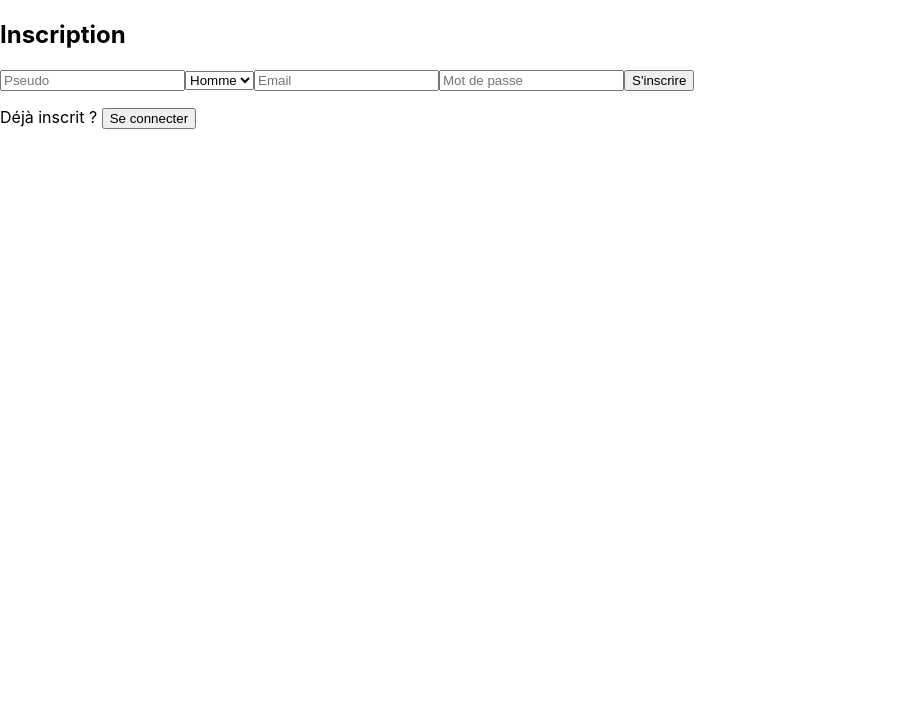
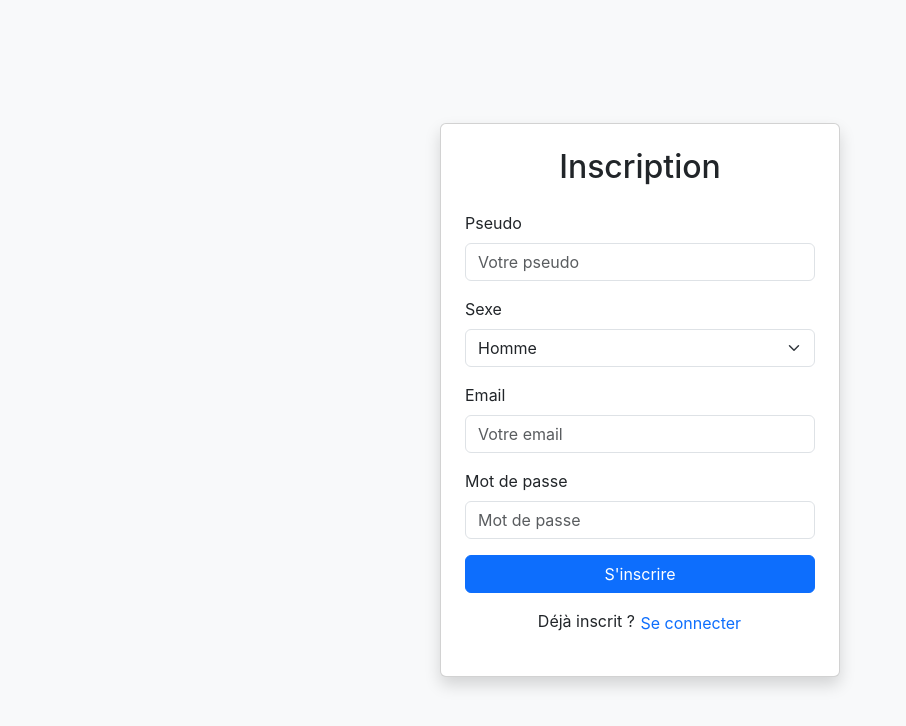
Before and after one commit to aristide-ghd/TchatBox, a React (Create React App) app in the folder tchatbox-frontend/: page / in a window 1280 px wide. Both pictures are taken after a click on the button "S'inscrire". Shown: the top 726 px of the page, without its empty margins (0-906 px from the left). Built offline with nearby package versions, Linux system fonts and the light colour scheme.

Commit message:
🔧 feat : ajout de la fonctionnalité de chat avec gestion des messages et redirection utilisateur

```diff
--- a/tchatbox-frontend/package.json
+++ b/tchatbox-frontend/package.json
@@ -8,6 +8,7 @@
     "@testing-library/react": "^16.3.0",
     "@testing-library/user-event": "^13.5.0",
     "axios": "^1.11.0",
+    "bootstrap": "^5.3.7",
     "react": "^19.1.1",
     "react-dom": "^19.1.1",
     "react-router-dom": "^7.7.1",
@@ -37,5 +38,10 @@
       "last 1 firefox version",
       "last 1 safari version"
     ]
+  },
+  "devDependencies": {
+    "autoprefixer": "^10.4.21",
+    "postcss": "^8.5.6",
+    "tailwindcss": "^4.1.11"
   }
 }
--- a/tchatbox-frontend/public/index.html
+++ b/tchatbox-frontend/public/index.html
@@ -3,6 +3,10 @@
   <head>
     <meta charset="utf-8" />
     <link rel="icon" href="%PUBLIC_URL%/favicon.ico" />
+    <!-- <link
+      href="https://cdn.jsdelivr.net/npm/bootstrap@5.3.3/dist/css/bootstrap.min.css"
+      rel="stylesheet"
+    /> -->
     <meta name="viewport" content="width=device-width, initial-scale=1" />
     <meta name="theme-color" content="#000000" />
     <meta
--- a/tchatbox-frontend/src/components/chat.js
+++ b/tchatbox-frontend/src/components/chat.js
@@ -0,0 +1,76 @@
+import React, { useState, useEffect } from "react";
+import { useNavigate } from "react-router-dom";
+
+export default function Chat() {
+  const [message, setMessage] = useState("");
+  const [messages, setMessages] = useState([]);
+  const navigate = useNavigate();
+
+  // Simuler la récupération du pseudo de l'utilisateur connecté
+  const pseudo = localStorage.getItem("pseudo") || "Moi";
+
+  useEffect(() => {
+    // Rediriger si pas de token
+    if (!localStorage.getItem("token")) {
+      navigate("/");
+    }
+  }, [navigate]);
+
+  const handleSend = (e) => {
+    e.preventDefault();
+    if (message.trim() === "") return;
+
+    const newMessage = {
+      id: Date.now(),
+      pseudo,
+      content: message,
+    };
+
+    setMessages([...messages, newMessage]);
+    setMessage("");
+  };
+
+  const handleLogout = () => {
+    localStorage.clear();
+    navigate("/");
+  };
+
+  return (
+    <div className="container py-5">
+      <div className="d-flex justify-content-between align-items-center mb-4">
+        <h2 className="text-primary">Tchat en direct</h2>
+        <button className="btn btn-danger" onClick={handleLogout}>
+          Déconnexion
+        </button>
+      </div>
+
+      <div
+        className="border rounded p-3 mb-3 bg-light"
+        style={{ height: "400px", overflowY: "scroll" }}
+      >
+        {messages.length === 0 ? (
+          <p className="text-muted text-center">Aucun message pour le moment.</p>
+        ) : (
+          messages.map((msg) => (
+            <div key={msg.id} className="mb-2">
+              <strong>{msg.pseudo}:</strong> {msg.content}
+            </div>
+          ))
+        )}
+      </div>
+
+      <form onSubmit={handleSend} className="d-flex">
+        <input
+          type="text"
+          className="form-control me-2"
+          placeholder="Écrivez un message..."
+          value={message}
+          onChange={(e) => setMessage(e.target.value)}
+        />
+        <button className="btn btn-primary" type="submit">
+          Envoyer
+        </button>
+      </form>
+    </div>
+  );
+}
--- a/tchatbox-frontend/src/components/loginRegister.js
+++ b/tchatbox-frontend/src/components/loginRegister.js
@@ -2,7 +2,7 @@ import React, { useState } from "react";
 import axios from "axios";
 import { useNavigate } from "react-router-dom";
 
-const API_URL = "http://localhost:3000/api/users";
+const API_URL = "http://localhost:5000/api/users";
 
 export default function LoginRegister() {
   const [isLogin, setIsLogin] = useState(true);
@@ -13,6 +13,8 @@ export default function LoginRegister() {
     sexe: "Homme",
   });
   const [error, setError] = useState("");
+  const [success, setSuccess] = useState("");
+  const [loading, setLoading] = useState(false);
   const navigate = useNavigate();
 
   const handleChange = (e) => {
@@ -22,9 +24,15 @@ export default function LoginRegister() {
   const toggleMode = () => {
     setIsLogin(!isLogin);
     setError("");
+    setSuccess("");
   };
 
-  const handleSubmit = async () => {
+  const handleSubmit = async (e) => {
+    e.preventDefault(); // bloquer le rechargement
+    setError("");
+    setSuccess("");
+    setLoading(true);
+
     try {
       const url = isLogin ? `${API_URL}/login` : `${API_URL}/create`;
       const payload = isLogin
@@ -33,77 +41,140 @@ export default function LoginRegister() {
 
       const res = await axios.post(url, payload);
 
-      if (res.data.token) {
-        localStorage.setItem("token", res.data.token);
-        localStorage.setItem("pseudo", res.data.pseudo);
+      if (isLogin) {
+        if (res.data.data.token) {
+          localStorage.setItem("token", res.data.data.token);
+          localStorage.setItem("pseudo", res.data.utilisateur.pseudo);
+
+          setSuccess("Connexion réussie ! Vous serez redirigé vers la messagerie...");
+
+          setTimeout(() => {
             navigate("/chat");
+          }, 3000); // délai de 2 secondes
         }
+      } else {
+        setSuccess("Inscription réussie ! Vous pouvez maintenant vous connecter.");
+        setIsLogin(true);
+      }
+
     } catch (err) {
-      setError(err.response?.data?.message || "Erreur inconnue");
+      setError(err.response?.data?.Message || "Erreur inconnue");
     }
+
+    setLoading(false);
   };
 
+
   return (
-    <div className="min-h-screen flex items-center justify-center bg-gray-100">
-      <div className="bg-white p-8 rounded shadow-md w-full max-w-sm">
-        <h2 className="text-2xl font-bold mb-6 text-center">
+    <div className="d-flex justify-content-center align-items-center vh-100 bg-light">
+      <div className="card shadow p-4" style={{ maxWidth: "400px", width: "100%" }}>
+        <h2 className="card-title text-center mb-4">
           {isLogin ? "Connexion" : "Inscription"}
         </h2>
 
+        {success && (
+          <div className="alert alert-success text-center" role="alert">
+            {success}
+          </div>
+        )}
+        {error && (
+          <div className="alert alert-danger text-center" role="alert">
+            {error}
+          </div>
+        )}
+
+        <form onSubmit={handleSubmit}>
           {!isLogin && (
             <>
+              <div className="mb-3">
+                <label htmlFor="pseudo" className="form-label">
+                  Pseudo
+                </label>
                 <input
+                  id="pseudo"
                   type="text"
                   name="pseudo"
-              placeholder="Pseudo"
                   value={form.pseudo}
                   onChange={handleChange}
-              className="w-full mb-4 p-2 border rounded"
+                  className="form-control"
+                  placeholder="Votre pseudo"
+                  required
                 />
+              </div>
+
+              <div className="mb-3">
+                <label htmlFor="sexe" className="form-label">
+                  Sexe
+                </label>
                 <select
+                  id="sexe"
                   name="sexe"
                   value={form.sexe}
                   onChange={handleChange}
-              className="w-full mb-4 p-2 border rounded"
+                  className="form-select"
                 >
                   <option value="Homme">Homme</option>
                   <option value="Femme">Femme</option>
                 </select>
+              </div>
             </>
           )}
 
+          <div className="mb-3">
+            <label htmlFor="email" className="form-label">
+              Email
+            </label>
             <input
+              id="email"
               type="email"
               name="email"
-          placeholder="Email"
               value={form.email}
               onChange={handleChange}
-          className="w-full mb-4 p-2 border rounded"
+              className="form-control"
+              placeholder="Votre email"
+              required
             />
+          </div>
+
+          <div className="mb-3">
+            <label htmlFor="motDePasse" className="form-label">
+              Mot de passe
+            </label>
             <input
+              id="motDePasse"
               type="password"
               name="motDePasse"
-          placeholder="Mot de passe"
               value={form.motDePasse}
               onChange={handleChange}
-          className="w-full mb-4 p-2 border rounded"
+              className="form-control"
+              placeholder="Mot de passe"
+              required
             />
+          </div>
 
           <button
-          onClick={handleSubmit}
-          className="bg-blue-600 hover:bg-blue-700 text-white py-2 w-full rounded"
+            type="submit"
+            className="btn btn-primary w-100"
+            disabled={loading}
           >
-          {isLogin ? "Se connecter" : "S'inscrire"}
+            {loading
+              ? (isLogin ? "Connexion en cours..." : "Inscription en cours...")
+              : isLogin
+              ? "Se connecter"
+              : "S'inscrire"}
           </button>
+        </form>
 
-        <p className="text-center mt-4 text-sm">
+        <p className="text-center mt-3">
           {isLogin ? "Pas encore de compte ?" : "Déjà inscrit ?"}{" "}
-          <button className="text-blue-600" onClick={toggleMode}>
+          <button
+            onClick={toggleMode}
+            className="btn btn-link p-0"
+            style={{ textDecoration: "none" }}
+          >
             {isLogin ? "S'inscrire" : "Se connecter"}
           </button>
         </p>
-
-        {error && <p className="text-red-500 mt-4 text-sm">{error}</p>}
       </div>
     </div>
   );
--- a/tchatbox-frontend/src/index.js
+++ b/tchatbox-frontend/src/index.js
@@ -1,3 +1,4 @@
+import 'bootstrap/dist/css/bootstrap.min.css';
 import React from 'react';
 import ReactDOM from 'react-dom/client';
 import './index.css';
```
Also changed, not shown: 2 other files (tests, documents, lock files or other folders). Lines whose indentation alone changed are shown as unchanged.
